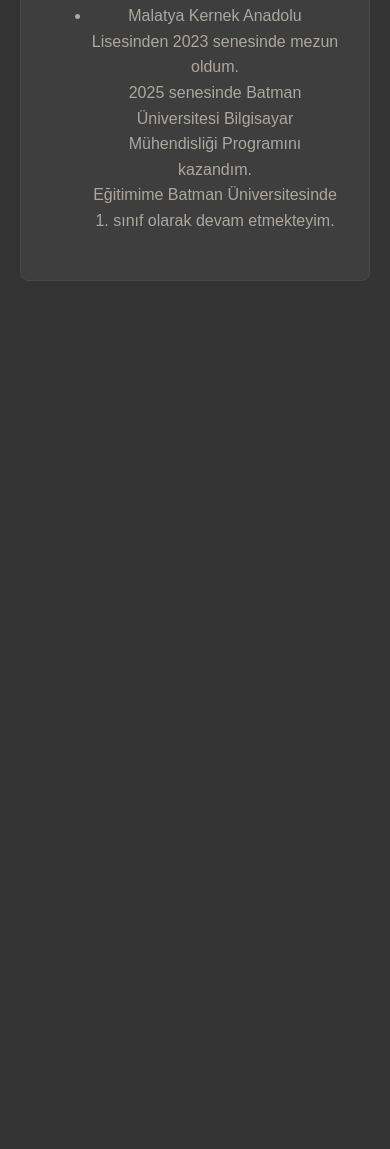
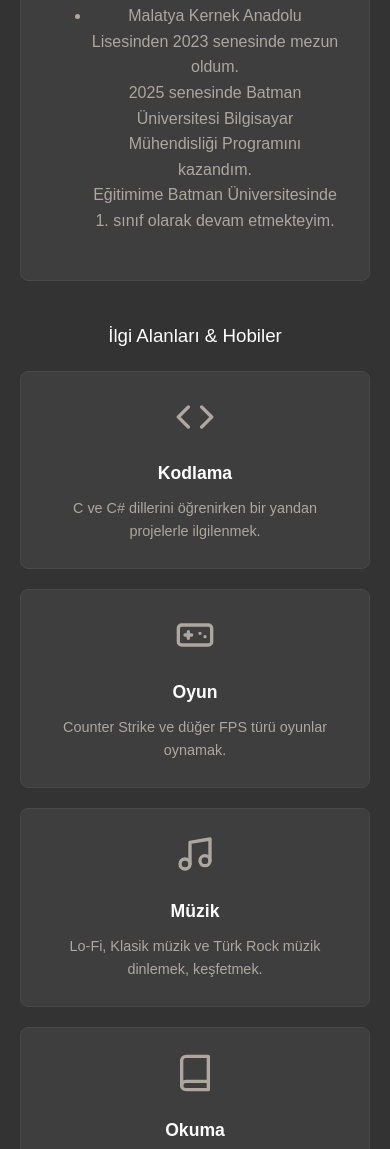
Before and after one commit to hexolotl/hexolotl.github.io, a plain HTML site: page about.html in a window 390 px wide. Shown: the part 851-2000 px from the top of the page. Before the commit the page ends 1192 px from the top, so only its background shows below. Drawn offline with Linux system fonts and the light colour scheme.

Commit message:
Hobiler eklendi, Ana sayfa düzenlendi

```diff
--- a/about.html
+++ b/about.html
@@ -18,8 +18,7 @@
     <main>
         <h1 style="text-align: center; margin-bottom: 40px;">Hakkımda</h1>
         <section class="about-me-section">
-            <img src="images/profilfoto.jpeg" alt="Profil Resmi" class="profile-img">
-
+        <img src="images/profilfoto.jpeg" alt="Profil Resmi" class="profile-img">
             <div>
                 <h2>Ben Kimim?</h2>
                 <p>Merhaba, Ben Selahaddin Eyyüp Koca</p>
@@ -32,6 +31,48 @@
 
             </div>
         </section>
+             <div class="hobbies-container">
+    <h3 style="text-align:center; margin: 40px 0 20px; color: #fff;">İlgi Alanları & Hobiler</h3>
+
+    <div class="hobbies-grid">
+        <div class="hobby-card">
+            <svg viewBox="0 0 24 24" fill="none" stroke="currentColor" stroke-width="2" stroke-linecap="round" stroke-linejoin="round">
+                <polyline points="16 18 22 12 16 6"></polyline>
+                <polyline points="8 6 2 12 8 18"></polyline>
+            </svg>
+            <h4>Kodlama</h4>
+            <p>C ve C# dillerini öğrenirken bir yandan projelerle ilgilenmek.</p>
+        </div>
+
+        <div class="hobby-card">
+            <svg viewBox="0 0 24 24" fill="none" stroke="currentColor" stroke-width="2" stroke-linecap="round" stroke-linejoin="round">
+                <rect x="2" y="6" width="20" height="12" rx="2"></rect>
+                <path d="M6 12h4m-2-2v4M15 11h.01M18 13h.01"></path>
+            </svg>
+            <h4>Oyun</h4>
+            <p>Counter Strike ve düğer FPS türü oyunlar oynamak.</p>
+        </div>
+
+        <div class="hobby-card">
+            <svg viewBox="0 0 24 24" fill="none" stroke="currentColor" stroke-width="2" stroke-linecap="round" stroke-linejoin="round">
+                <path d="M9 18V5l12-2v13"></path>
+                <circle cx="6" cy="18" r="3"></circle>
+                <circle cx="18" cy="16" r="3"></circle>
+            </svg>
+            <h4>Müzik</h4>
+            <p>Lo-Fi, Klasik müzik ve Türk Rock müzik dinlemek, keşfetmek.</p>
+        </div>
+
+        <div class="hobby-card">
+            <svg viewBox="0 0 24 24" fill="none" stroke="currentColor" stroke-width="2" stroke-linecap="round" stroke-linejoin="round">
+                <path d="M4 19.5A2.5 2.5 0 0 1 6.5 17H20"></path>
+                <path d="M6.5 2H20v20H6.5A2.5 2.5 0 0 1 4 19.5v-15A2.5 2.5 0 0 1 6.5 2z"></path>
+            </svg>
+            <h4>Okuma</h4>
+            <p>Oyun geliştirmeyle alakalı makaleler, blogları ve fikirleri keşfetmek.</p>
+        </div>
+    </div>
+</div>
     </main>
 </body>
 </html>
--- a/css/style.css
+++ b/css/style.css
@@ -440,3 +440,98 @@ h1, h2, h3 {
         border: 1px solid #E95420;
     }
 }
+
+/* --- HOBİLER BÖLÜMÜ --- */
+
+.hobbies-grid {
+    display: grid;
+    /* Ekran genişliğine göre otomatik sığdırır (Responsive) */
+    grid-template-columns: repeat(auto-fit, minmax(200px, 1fr));
+    gap: 20px;
+    margin-bottom: 40px;
+}
+
+.hobby-card {
+    background-color: #3e3e3e; /* Kart rengi */
+    padding: 25px;
+    border-radius: 8px;
+    border: 1px solid #484848;
+    text-align: center;
+    transition: all 0.3s ease;
+}
+
+/* İkon Ayarları */
+.hobby-card svg {
+    width: 40px;
+    height: 40px;
+    color: #aea79f; /* gri renk */
+    margin-bottom: 15px;
+    transition: color 0.3s, transform 0.3s;
+}
+
+.hobby-card h4 {
+    margin: 0 0 10px 0;
+    color: #fdfdfd;
+    font-size: 1.1em;
+}
+
+.hobby-card p {
+    margin: 0;
+    font-size: 0.9em;
+    color: #aea79f;
+}
+
+/* --- HOVER EFEKTLERİ (Mouse Üstüne Gelince) --- */
+.hobby-card:hover {
+    transform: translateY(-5px);
+    border-color: #E95420;
+    box-shadow: 0 5px 15px rgba(0,0,0,0.2);
+}
+
+.hobby-card:hover svg {
+    color: #E95420;
+    transform: scale(1.1);
+}
+
+.hobby-card:hover h4 {
+    color: #E95420;
+}
+
+/* --- HOBİLER İÇİN ANİMASYON AYARLARI --- */
+
+/* 1. Başlangıç Durumu (Gizli) */
+.hobby-card p {
+    opacity: 0;                /* Görünmez */
+    max-height: 0;             /* Yer kaplamaz */
+    overflow: hidden;          /* Taşan yazıyı gizle */
+    margin-top: 0;             /* Boşluğu sıfırla */
+    transform: translateY(10px); /* Hafif aşağıda beklesin */
+    transition: all 0.3s ease; /* Yumuşak geçiş süresi */
+}
+
+.hobby-card:hover p {
+    opacity: 1;
+    max-height: 100px;
+    margin-top: 10px;
+    transform: translateY(0);
+}
+
+.hobby-card:hover {
+    transform: translateY(-5px);
+    box-shadow: 0 10px 20px rgba(0,0,0,0.3);
+}
+
+
+/* --- MOBİL CİHAZ DÜZELTMESİ (hobi) --- */
+@media (max-width: 768px) {
+    .hobby-card p {
+        opacity: 1 !important;
+        max-height: none !important;
+        margin-top: 10px !important;
+        transform: none !important;
+    }
+
+    .hobby-card {
+        transform: none !important;
+    }
+}
```
Also changed, not shown: index.html (+2 -2 lines).
